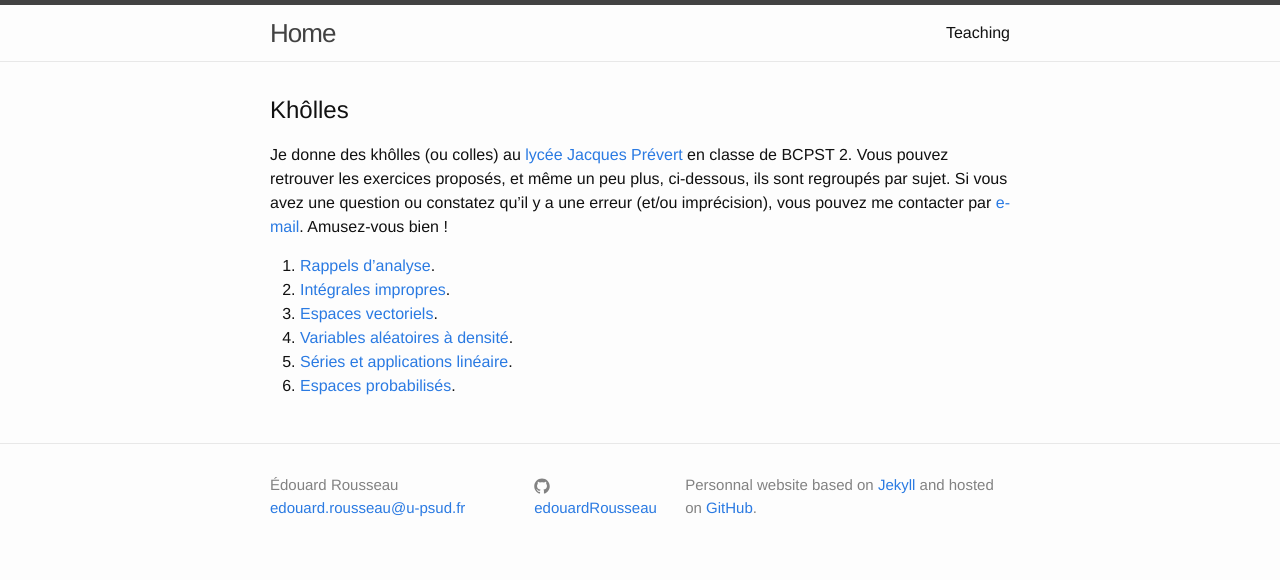
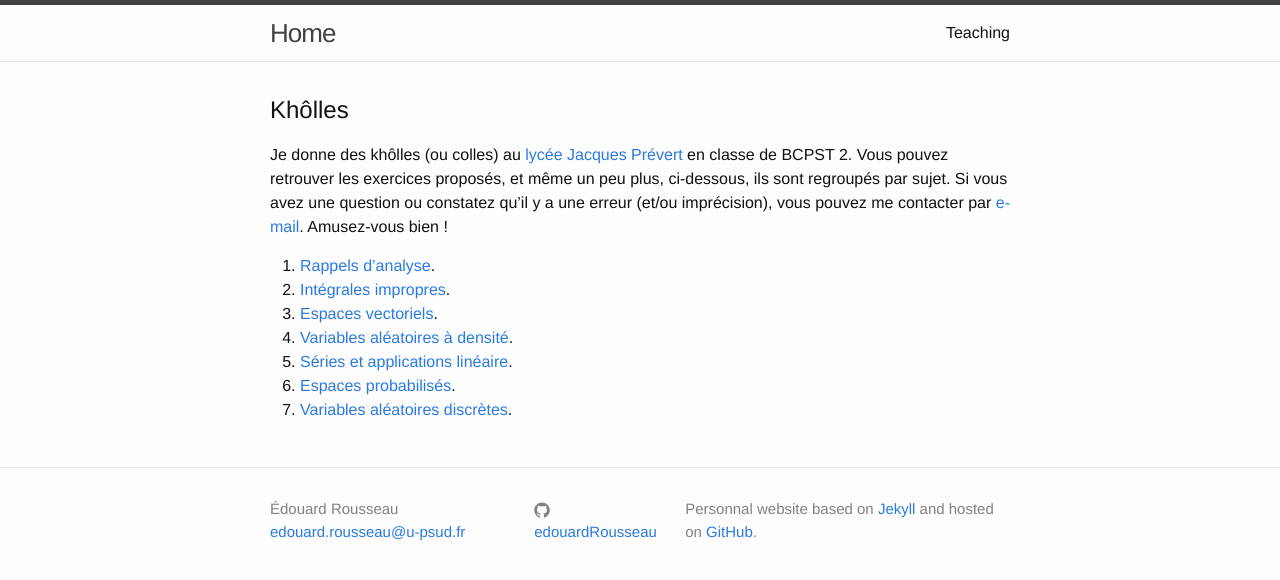
Before and after one commit to erou/erou.github.io, a Jekyll site: the page built from teaching.md, in a window 1280 px wide. Shown: the top 580 px of the page. Built offline with Jekyll 4.4.1, drawn with Linux system fonts in a browser that asks for light colours.

Commit message:
added colle 7 exercices

```diff
--- a/teaching.md
+++ b/teaching.md
@@ -20,3 +20,4 @@ constatez qu'il y a une erreur (et/ou imprécision), vous pouvez me contacter pa
 4. [Variables aléatoires à densité](exoVariablesDensite.pdf).
 5. [Séries et applications linéaire](exoSeriesAppliLin.pdf).
 6. [Espaces probabilisés](exoEspacesProba.pdf).
+7. [Variables aléatoires discrètes](exoVariablesDiscretes.pdf).
```
Also changed, not shown: 1 other file.
